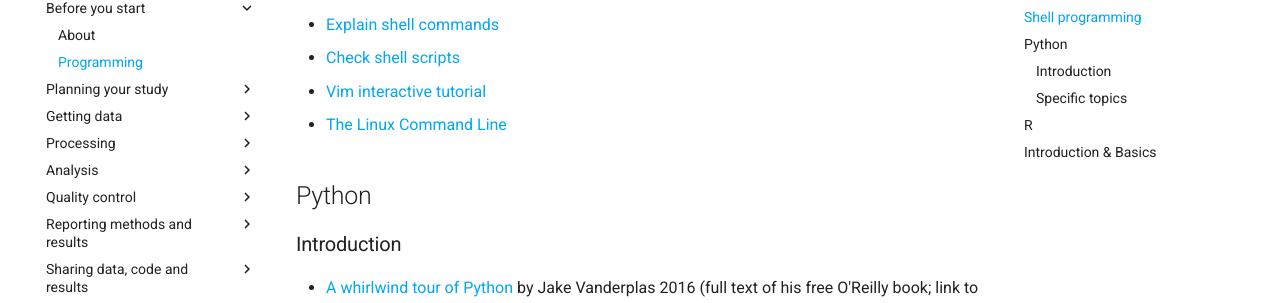
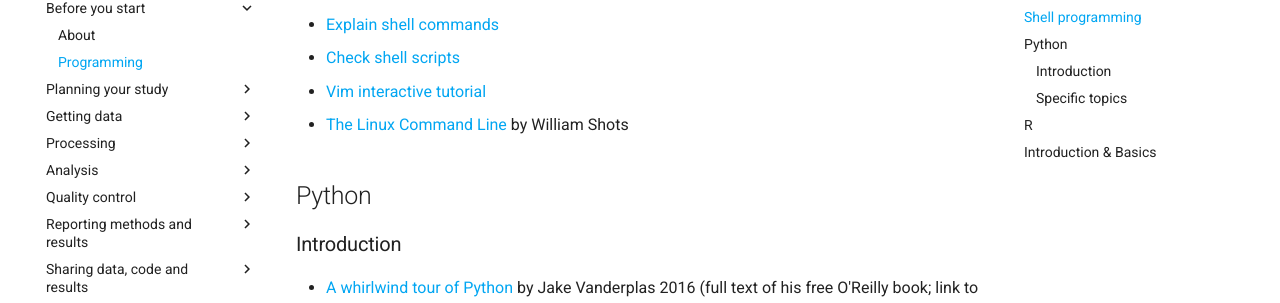
Before and after one commit to learn-neuroimaging/hitchhackers_guide_brain, an MkDocs documentation site: the page built from docs/programming.md, in a window 1280 px wide and 900 px high, scrolled down 744 px. Shown: the part 145-448 px from the top of the window. Built offline with MkDocs 1.6.1 and Material for MkDocs 9.7.7, drawn with Linux system fonts in a browser that asks for light colours; comment, search, counter and statistics services are not loaded.

Commit message:
Added the following:
A resource for programming in bash (The linux command line,  it was very helpful to me. Like the bible of Linux)
Added COBIDAS guide in section 07 (reporting and sharing the results)
Added GingerAle software. A meta-analysis software for neuroimagimg studies.

```diff
--- a/docs/programming.md
+++ b/docs/programming.md
@@ -25,7 +25,7 @@
 -   [Explain shell commands](https://explainshell.com/)
 -   [Check shell scripts](https://www.shellcheck.net/)
 -   [Vim interactive tutorial](https://www.openvim.com/)
--   [The Linux Command Line](http://linuxcommand.org/tlcl.php)
+-   [The Linux Command Line](http://linuxcommand.org/tlcl.php) by William Shots
 
 
 ## Python
```
Also changed, not shown: docs/07-reporting-methods-and-results.md (+1 -1 lines), docs/analysis_software_MRI.md (+1 -1 lines).
